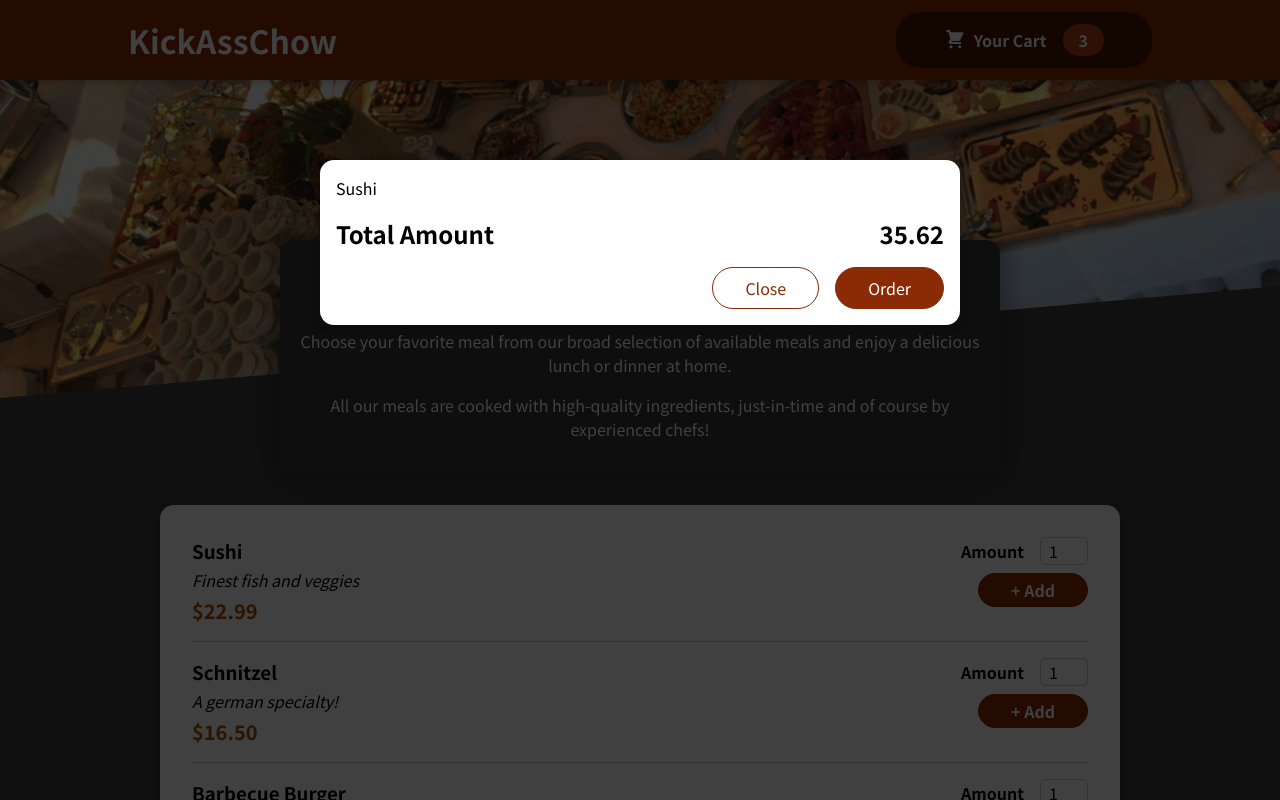
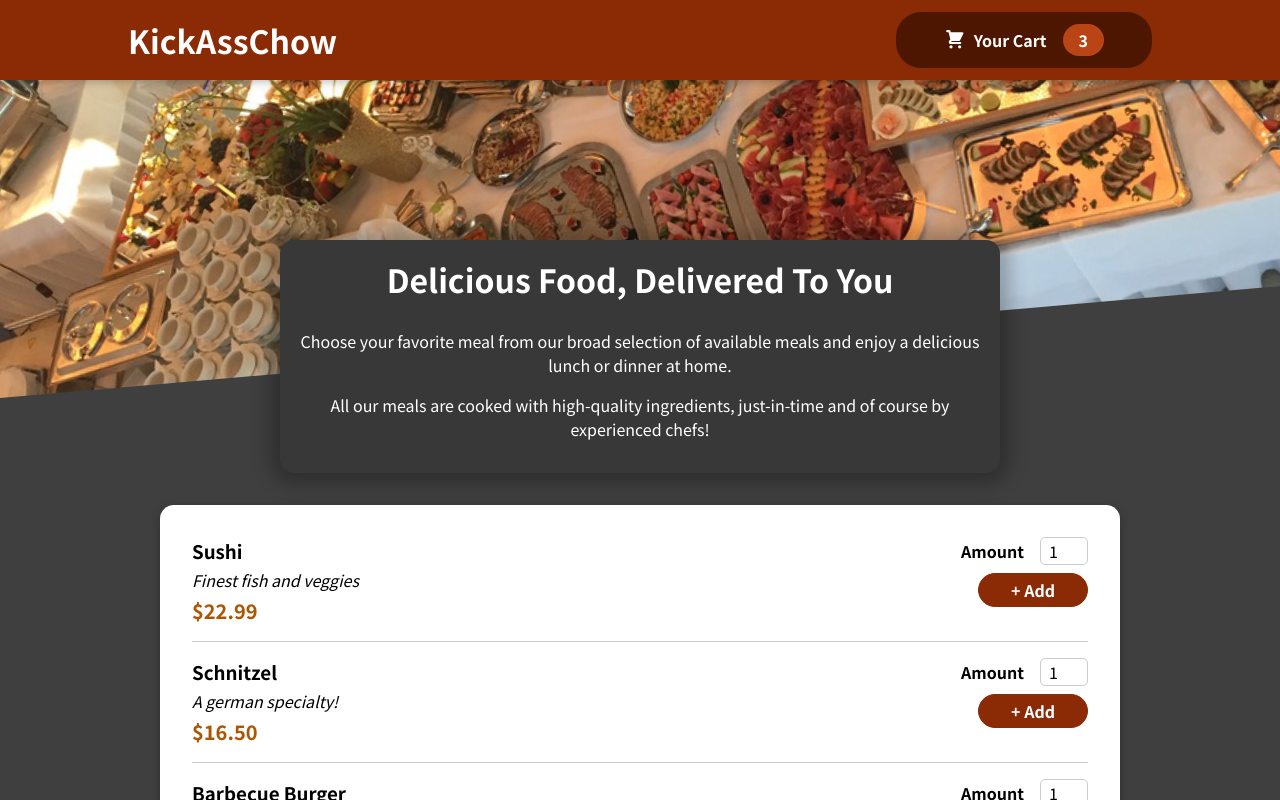
Before and after one commit to jimmikmak/food-order-app, a React (Create React App) app: page / in a window 1280 px wide. Shown: the top 800 px of the page. Built offline with nearby package versions, Linux system fonts and the light colour scheme.

Commit message:
Managed Cart and Modal State

```diff
--- a/src/App.js
+++ b/src/App.js
@@ -1,14 +1,24 @@
-import React, { Fragment } from "react";
+import React, { Fragment, useState } from "react";
 
 import Header from "./components/Layout/Header";
 import Meals from "./components/Meals/Meals";
 import Cart from "./components/Cart/Cart";
 
 function App() {
+  const [cartIsShown, setCartIsShown] = useState(false);
+
+  const showCartHandler = () => {
+    setCartIsShown(true);
+  };
+
+  const hideCartHandler = () => {
+    setCartIsShown(false);
+  };
+
   return (
     <Fragment>
-      <Cart />
-      <Header />
+      {cartIsShown && <Cart onClose={hideCartHandler} />}
+      <Header onShowCart={showCartHandler} />
       <main>
         <Meals />
       </main>
--- a/src/components/Cart/Cart.js
+++ b/src/components/Cart/Cart.js
@@ -13,14 +13,16 @@
   );
 
   return (
-    <Modal>
+    <Modal onClose={props.onClose}>
       {cartItems}
       <div className={classes.total}>
         <span>Total Amount</span>
         <span>35.62</span>
       </div>
       <div className={classes.actions}>
-        <button className={classes["button--alt"]}>Close</button>
+        <button className={classes["button--alt"]} onClick={props.onClose}>
+          Close
+        </button>
         <button className={classes.button}>Order</button>
       </div>
     </Modal>
--- a/src/components/Layout/Header.js
+++ b/src/components/Layout/Header.js
@@ -9,7 +9,7 @@
     <Fragment>
       <header className={classes.header}>
         <h1>KickAssChow</h1>
-        <HeaderCartButton />
+        <HeaderCartButton onClick={props.onShowCart} />
       </header>
       <div className={classes["main-image"]}>
         <img src={mealsImage} alt="A table full of delicious food!" />
--- a/src/components/Layout/HeaderCartButton.js
+++ b/src/components/Layout/HeaderCartButton.js
@@ -5,7 +5,7 @@
 
 const HeaderCartButton = (props) => {
   return (
-    <button className={classes.button}>
+    <button className={classes.button} onClick={props.onClick}>
       <span className={classes.icon}>
         <CartIcon />
       </span>
--- a/src/components/UI/Modal.js
+++ b/src/components/UI/Modal.js
@@ -4,7 +4,7 @@
 import classes from "./Modal.module.css";
 
 const BackDrop = (props) => {
-  return <div className={classes.backdrop}></div>;
+  return <div className={classes.backdrop} onClick={props.onClose}></div>;
 };
 
 const ModalOverlay = (props) => {
@@ -20,7 +20,10 @@
 const Modal = (props) => {
   return (
     <Fragment>
-      {ReactDOM.createPortal(<BackDrop />, portalElement)}
+      {ReactDOM.createPortal(
+        <BackDrop onClose={props.onClose} />,
+        portalElement
+      )}
       {ReactDOM.createPortal(
         <ModalOverlay>{props.children}</ModalOverlay>,
         portalElement
```
